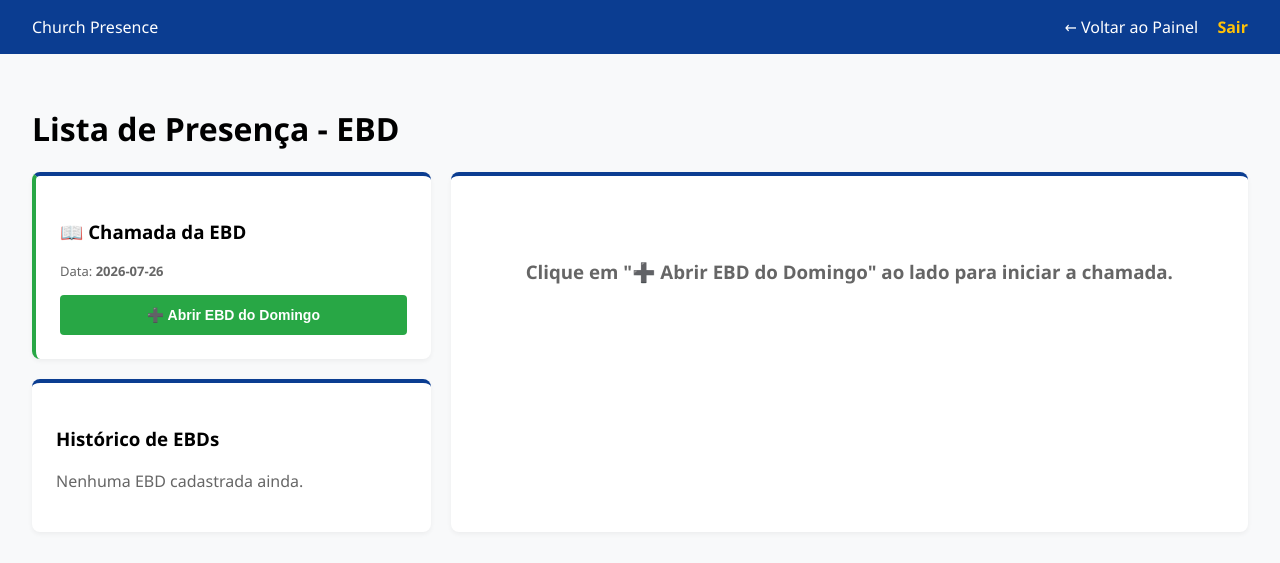
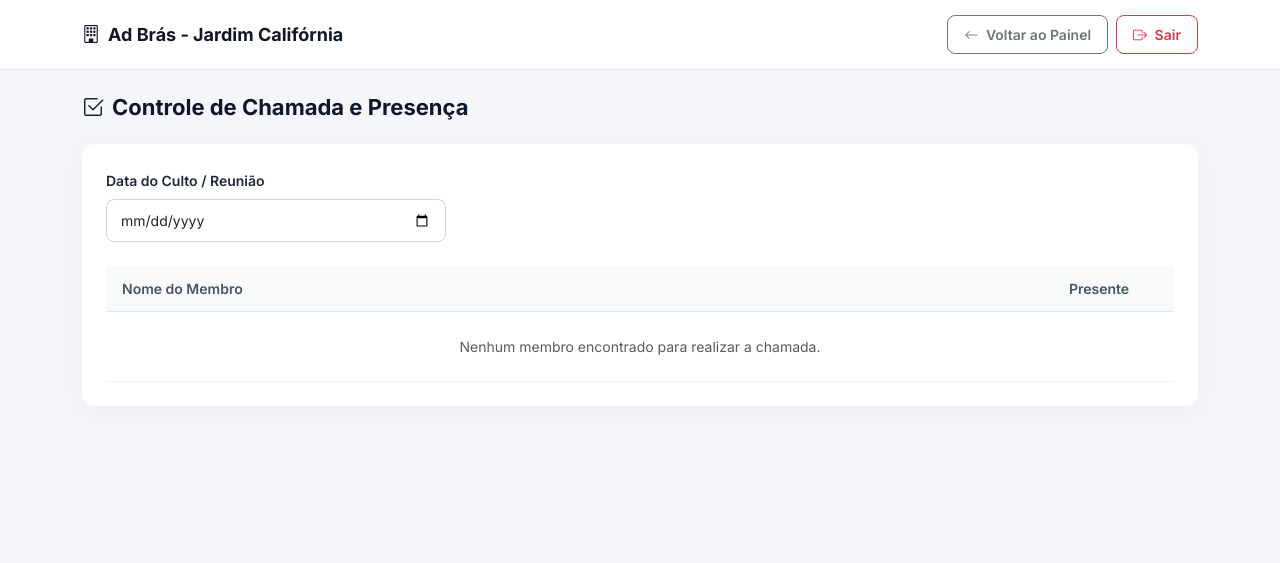
Before and after one commit to SimiTeste/church-presence, a Flask app: page /presence in a window 1280 px wide. Shown: the top 563 px of the page. Run offline with Flask 3, Linux system fonts and the light colour scheme; a user stored in the database is signed in; data that the repository does not hold is empty.

Commit message:
Padroniza tela de controle de presenca e chamada

```diff
--- a/templates/presence.html
+++ b/templates/presence.html
@@ -1,125 +1,202 @@
 <!DOCTYPE html>
-<html lang="pt-br">
+<html lang="pt-BR">
 <head>
     <meta charset="UTF-8">
     <meta name="viewport" content="width=device-width, initial-scale=1.0">
-    <title>Lista de Presença - Church Presence</title>
-    <link rel="stylesheet" href="{{ url_for('static', filename='css/dashboard.css') }}">
+    <title>Controle de Presença - Ad Brás Jardim Califórnia</title>
+    <!-- Bootstrap CSS v5.3 -->
+    <link href="https://cdn.jsdelivr.net/npm/bootstrap@5.3.0/dist/css/bootstrap.min.css" rel="stylesheet">
+    <!-- Bootstrap Icons -->
+    <link href="https://cdn.jsdelivr.net/npm/bootstrap-icons@1.10.5/font/bootstrap-icons.css" rel="stylesheet">
+    <!-- Google Fonts -->
+    <link href="https://fonts.googleapis.com/css2?family=Inter:wght@400;500;600;700&display=swap" rel="stylesheet">
+    <style>
+        body {
+            font-family: 'Inter', sans-serif;
+            background-color: #f4f6f9;
+            color: #1e293b;
+        }
+
+        .navbar {
+            background-color: #ffffff;
+            border-bottom: 1px solid #e2e8f0;
+            padding: 15px 0;
+        }
+
+        .navbar-brand {
+            font-weight: 700;
+            color: #0f172a !important;
+            font-size: 18px;
+        }
+
+        .card-custom {
+            background: #ffffff;
+            border: none;
+            border-radius: 12px;
+            box-shadow: 0 4px 20px rgba(0, 0, 0, 0.03);
+            padding: 24px;
+            margin-bottom: 24px;
+        }
+
+        .btn-custom {
+            border-radius: 8px;
+            font-weight: 600;
+            padding: 8px 16px;
+            font-size: 14px;
+            transition: all 0.2s ease;
+        }
+
+        .btn-dark-custom {
+            background-color: #0f172a;
+            color: #ffffff;
+            border: none;
+        }
+
+        .btn-dark-custom:hover {
+            background-color: #1e293b;
+            color: #ffffff;
+        }
+
+        .table-custom {
+            vertical-align: middle;
+            font-size: 14px;
+        }
+
+        .table-custom th {
+            background-color: #f8fafc;
+            color: #475569;
+            font-weight: 600;
+            border-bottom: 1px solid #e2e8f0;
+            padding: 12px 16px;
+        }
+
+        .table-custom td {
+            padding: 14px 16px;
+            color: #334155;
+            border-bottom: 1px solid #f1f5f9;
+        }
+
+        .page-header {
+            display: flex;
+            justify-content: space-between;
+            align-items: center;
+            margin-bottom: 24px;
+        }
+
+        .page-title {
+            font-weight: 700;
+            color: #0f172a;
+            font-size: 22px;
+            margin: 0;
+        }
+
+        .form-control, .form-select {
+            border-radius: 8px;
+            border: 1px solid #cbd5e1;
+            padding: 10px 14px;
+            font-size: 14px;
+        }
+
+        .form-control:focus, .form-select:focus {
+            border-color: #0f172a;
+            box-shadow: 0 0 0 3px rgba(15, 23, 42, 0.1);
+        }
+    </style>
 </head>
 <body>
-    <nav class="navbar">
-        <div class="logo">Church Presence</div>
-        <div class="user-info">
-            <a href="{{ url_for('dashboard.index') }}" style="color: white; margin-right: 15px; text-decoration: none;">← Voltar ao Painel</a>
-            <a href="{{ url_for('auth.logout') }}" class="btn-logout">Sair</a>
+
+    <!-- Navbar Superior -->
+    <nav class="navbar navbar-expand-lg navbar-light">
+        <div class="container">
+            <a class="navbar-brand" href="{{ url_for('dashboard.index') }}">
+                <i class="bi bi-building me-2"></i>Ad Brás - Jardim Califórnia
+            </a>
+            <div class="d-flex align-items: center;">
+                <a href="{{ url_for('dashboard.index') }}" class="btn btn-outline-secondary btn-sm btn-custom me-2">
+                    <i class="bi bi-arrow-left me-1"></i> Voltar ao Painel
+                </a>
+                <a href="{{ url_for('auth.logout') }}" class="btn btn-outline-danger btn-sm btn-custom">
+                    <i class="bi bi-box-arrow-right me-1"></i> Sair
+                </a>
+            </div>
         </div>
     </nav>
 
-    <div class="dashboard-content">
-        <h1>Lista de Presença - EBD</h1>
+    <!-- Conteúdo Principal -->
+    <div class="container my-4">
 
+        <!-- Flash Messages -->
         {% with messages = get_flashed_messages(with_categories=true) %}
-          {% if messages %}
-            {% for category, message in messages %}
-              <div class="alert alert-{{ category }}" style="padding: 10px; margin-bottom: 15px; border-radius: 4px; background-color: #d4edda; color: #155724;">
-                  {{ message }}
-              </div>
-            {% endfor %}
-          {% endif %}
+            {% if messages %}
+                {% for category, message in messages %}
+                    <div class="alert alert-{{ 'danger' if category == 'danger' else 'success' }} alert-dismissible fade show" role="alert">
+                        {{ message }}
+                        <button type="button" class="btn-close" data-bs-dismiss="alert" aria-label="Close"></button>
+                    </div>
+                {% endfor %}
+            {% endif %}
         {% endwith %}
 
-        <div style="display: grid; grid-template-columns: 1fr 2fr; gap: 20px;">
-            <!-- Painel Lateral: Criar EBD e Histórico -->
-            <div>
-                <div class="card" style="margin-bottom: 20px; border-left: 4px solid #28a745;">
-                    <h3>📖 Chamada da EBD</h3>
-                    <p style="font-size: 13px; color: #666; margin: 5px 0 15px 0;">Data: <strong>{{ next_sunday_str }}</strong></p>
-                    <form action="{{ url_for('presence.quick_add_ebd') }}" method="POST">
-                        <button type="submit" style="width: 100%; background-color: #28a745; color: white; padding: 12px; border: none; border-radius: 4px; font-weight: bold; font-size: 14px; cursor: pointer;">
-                            ➕ Abrir EBD do Domingo
-                        </button>
-                    </form>
+        <!-- Cabeçalho da Página -->
+        <div class="page-header">
+            <h1 class="page-title"><i class="bi bi-check2-square me-2"></i>Controle de Chamada e Presença</h1>
+        </div>
+
+        <!-- Bloco de Formulário / Lista de Chamada -->
+        <div class="card-custom">
+            <form method="POST">
+
+                <!-- Filtros ou Seleção de Culto/Data se houver no seu backend -->
+                <div class="row mb-4 align-items-end">
+                    <div class="col-md-4 mb-3 mb-md-0">
+                        <label for="data_culto" class="form-label fw-semibold" style="font-size: 14px;">Data do Culto / Reunião</label>
+                        <input type="date" class="form-control" id="data_culto" name="data_culto" value="{{ data_atual or '' }}">
+                    </div>
                 </div>
 
-                <div class="card">
-                    <h3>Histórico de EBDs</h3>
-                    <ul style="list-style: none; padding: 0; margin-top: 15px;">
-                        {% for ev in events %}
-                        <li style="margin-bottom: 10px;">
-                            <a href="{{ url_for('presence.index', event_id=ev.id, departamento=departamento_selecionado) }}" style="display: block; padding: 10px; background-color: {% if selected_event and selected_event.id == ev.id %}#0B3D91{% else %}#f1f1f1{% endif %}; color: {% if selected_event and selected_event.id == ev.id %}white{% else %}#333{% endif %}; text-decoration: none; border-radius: 4px; font-weight: bold;">
-                                {{ ev.nome }} — {{ ev.data.strftime('%d/%m/%Y') }}
-                            </a>
-                        </li>
-                        {% else %}
-                        <li style="color: #666;">Nenhuma EBD cadastrada ainda.</li>
-                        {% endfor %}
-                    </ul>
-                </div>
-            </div>
-
-            <!-- Lista de Membros para Marcação -->
-            <div class="card">
-                {% if selected_event %}
-                    <div style="display: flex; justify-content: space-between; align-items: center; flex-wrap: wrap; gap: 10px; margin-bottom: 15px;">
-                        <h3 style="margin: 0;">Chamada: {{ selected_event.nome }} ({{ selected_event.data.strftime('%d/%m/%Y') }})</h3>
-
-                        <!-- Filtro por Departamento -->
-                        <form method="GET" action="{{ url_for('presence.index') }}" style="display: flex; align-items: center; gap: 8px; margin: 0;">
-                            {% if selected_event %}
-                                <input type="hidden" name="event_id" value="{{ selected_event.id }}">
-                            {% endif %}
-                            <select name="departamento" id="departamento" onchange="this.form.submit()" style="padding: 6px 10px; border-radius: 4px; border: 1px solid #ccc; font-size: 13px;">
-                                <option value="">Todos os Departamentos</option>
-                                <option value="Jovens" {% if departamento_selecionado == 'Jovens' %}selected{% endif %}>Jovens</option>
-                                <option value="Adultos" {% if departamento_selecionado == 'Adultos' %}selected{% endif %}>Adultos</option>
-                                <option value="Adolescentes" {% if departamento_selecionado == 'Adolescentes' %}selected{% endif %}>Adolescentes</option>
-                            </select>
-                        </form>
-                    </div>
-
-                    <table style="width: 100%; border-collapse: collapse; margin-top: 15px;">
+                <div class="table-responsive">
+                    <table class="table table-custom mb-0">
                         <thead>
-                            <tr style="background-color: #f1f1f1; text-align: left;">
-                                <th style="padding: 10px;">Foto</th>
-                                <th style="padding: 10px;">Nome</th>
-                                <th style="padding: 10px;">Departamento</th>
-                                <th style="padding: 10px; text-align: center;">Presença</th>
+                            <tr>
+                                <th>Nome do Membro</th>
+                                <th class="text-center" style="width: 150px;">Presente</th>
                             </tr>
                         </thead>
                         <tbody>
-                            {% for member in members %}
-                            <tr style="border-bottom: 1px solid #ddd;">
-                                <td style="padding: 10px;">
-                                    <img src="{{ url_for('static', filename='uploads/members/' + member.foto) }}"
-                                         onerror="this.onerror=null; this.src='https://via.placeholder.com/40';"
-                                         alt="Foto" style="width: 40px; height: 40px; border-radius: 50%; object-fit: cover;">
-                                </td>
-                                <td style="padding: 10px;">{{ member.nome }}</td>
-                                <td style="padding: 10px;">{{ member.departamento }}</td>
-                                <td style="padding: 10px; text-align: center;">
-                                    <form action="{{ url_for('presence.toggle_presence', event_id=selected_event.id, member_id=member.id) }}" method="POST">
-                                        {% if member.id in present_member_ids %}
-                                            <button type="submit" style="background-color: #28a745; color: white; border: none; padding: 6px 15px; border-radius: 4px; cursor: pointer; font-weight: bold;">✔ Presente</button>
-                                        {% else %}
-                                            <button type="submit" style="background-color: #6c757d; color: white; border: none; padding: 6px 15px; border-radius: 4px; cursor: pointer;">Ausente</button>
-                                        {% endif %}
-                                    </form>
-                                </td>
-                            </tr>
+                            {% if members %}
+                                {% for member in members %}
+                                <tr>
+                                    <td class="fw-semibold text-dark">{{ member.nome }}</td>
+                                    <td class="text-center">
+                                        <div class="form-check d-flex justify-content-center">
+                                            <input class="form-check-input" type="checkbox" name="presenca_{{ member.id }}" id="membro_{{ member.id }}" style="width: 20px; height: 20px; cursor: pointer;">
+                                        </div>
+                                    </td>
+                                </tr>
+                                {% endfor %}
                             {% else %}
-                            <tr>
-                                <td colspan="4" style="padding: 20px; text-align: center; color: #666;">Nenhum membro encontrado neste departamento.</td>
-                            </tr>
-                            {% endfor %}
+                                <tr>
+                                    <td colspan="2" class="text-center text-muted py-4">Nenhum membro encontrado para realizar a chamada.</td>
+                                </tr>
+                            {% endif %}
                         </tbody>
                     </table>
-                {% else %}
-                    <div style="text-align: center; padding: 40px; color: #666;">
-                        <h3>Clique em "➕ Abrir EBD do Domingo" ao lado para iniciar a chamada.</h3>
-                    </div>
+                </div>
+
+                {% if members %}
+                <div class="d-flex justify-content-end mt-4">
+                    <button type="submit" class="btn btn-dark-custom btn-custom">
+                        <i class="bi bi-check-lg me-1"></i> Salvar Chamada
+                    </button>
+                </div>
                 {% endif %}
-            </div>
+
+            </form>
         </div>
+
     </div>
+
+    <!-- Bootstrap JS Bundle -->
+    <script src="https://cdn.jsdelivr.net/npm/bootstrap@5.3.0/dist/js/bootstrap.bundle.min.js"></script>
 </body>
 </html>
```
